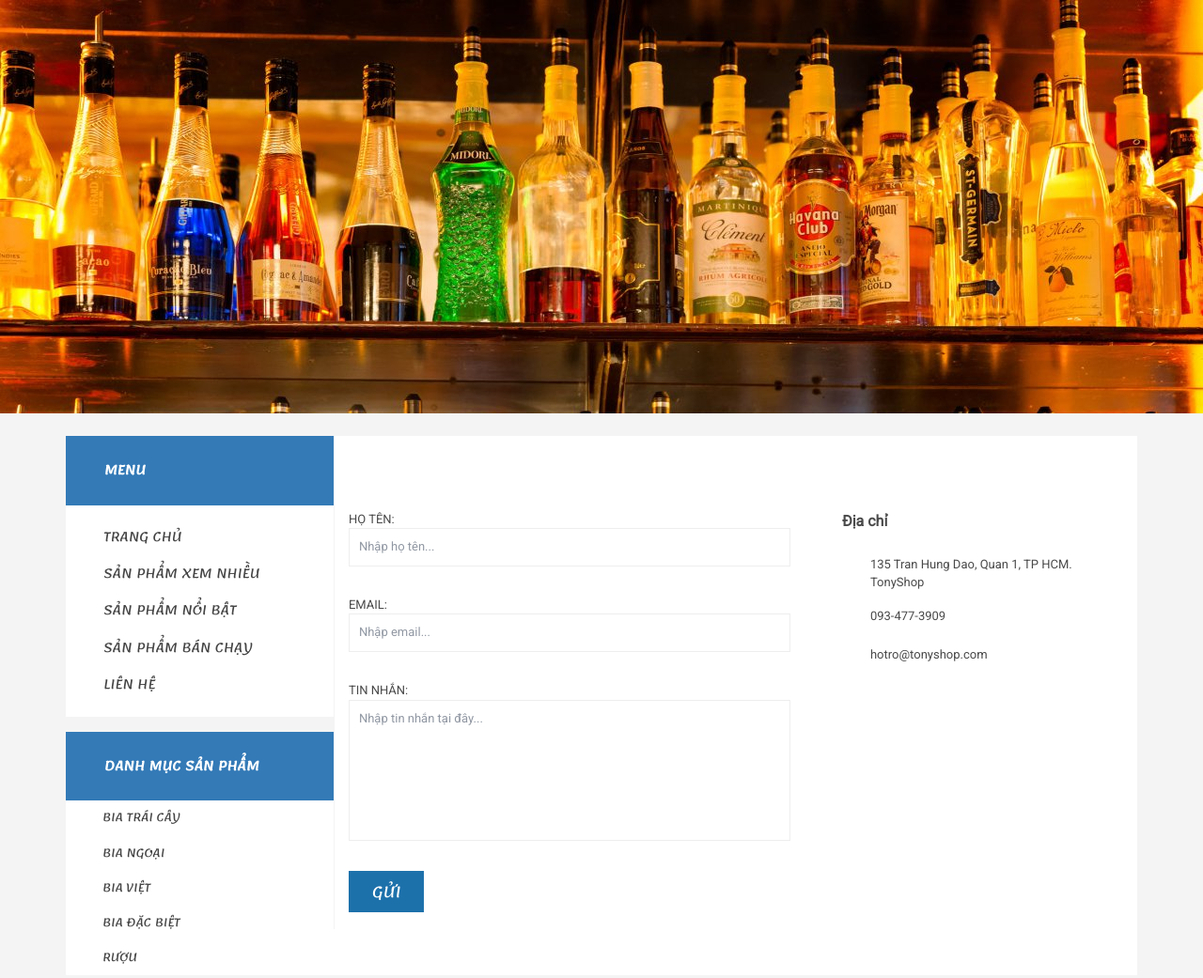
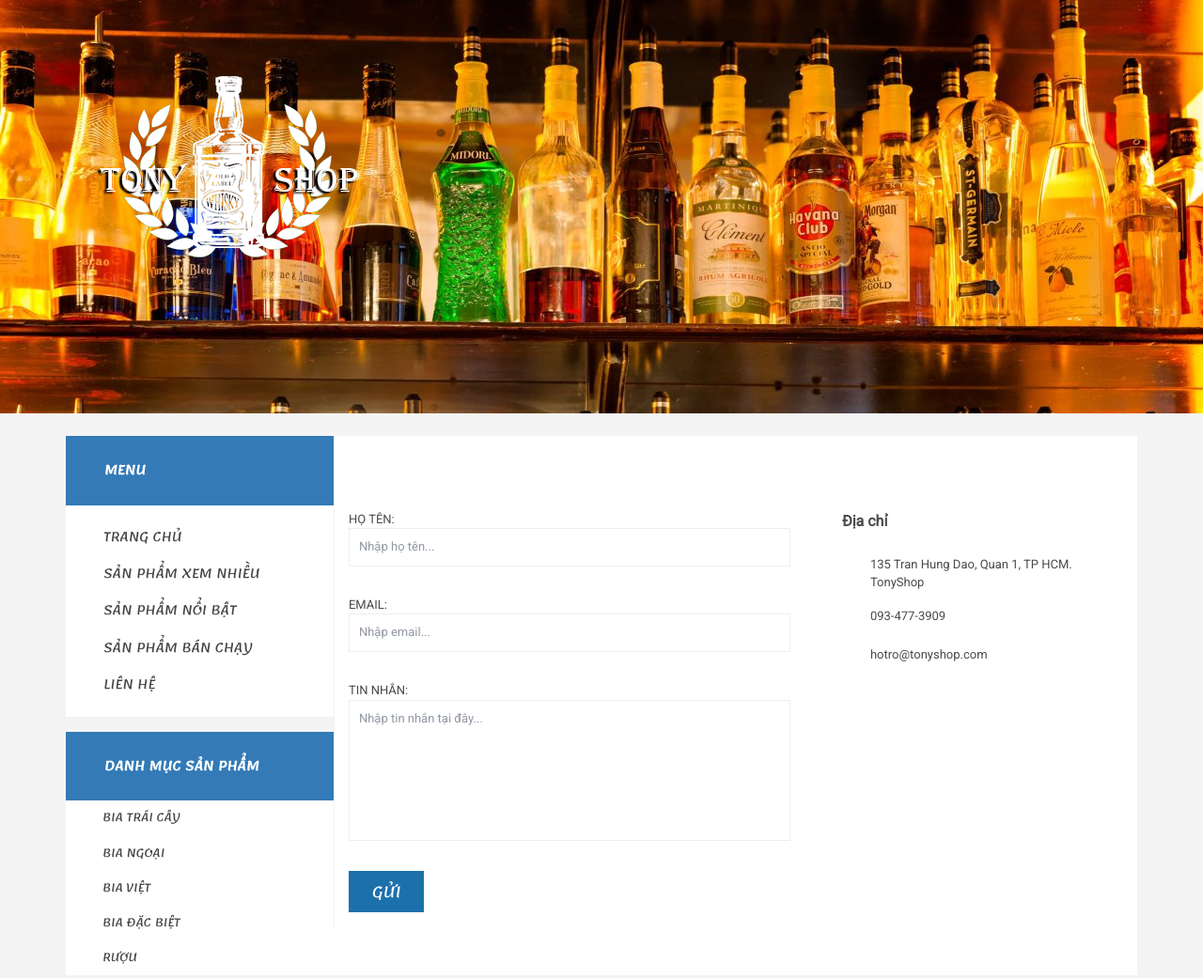
Before and after one commit to trancaoviet7514/XML_DoAnCuoiKi, a website: page apps/contact.html in a window 1280 px wide. Shown: the top 1041 px of the page at 94% size. Drawn offline with Linux system fonts and the light colour scheme.

Commit message:
add logo to contact.html

```diff
--- a/apps/contact.html
+++ b/apps/contact.html
@@ -49,7 +49,9 @@
 <body>
 
 	<div class="main">
-		<div style="background: url(./images/1.jpg) no-repeat center top; width: 100%; height: 55vh; background-size: fixed"></div>
+		<div style="background: url(./images/1.jpg) no-repeat center top; width: 100%; height: 55vh; background-size: fixed">
+			<div style="position: relative; width: 285px; height: 215px; background-image: url(./images/logo.png); top: 65px; margin-left: 100px;"></div>
+		</div>
 		<div class="content_box">
 			<div class="container">
 				<div class="row">
```
